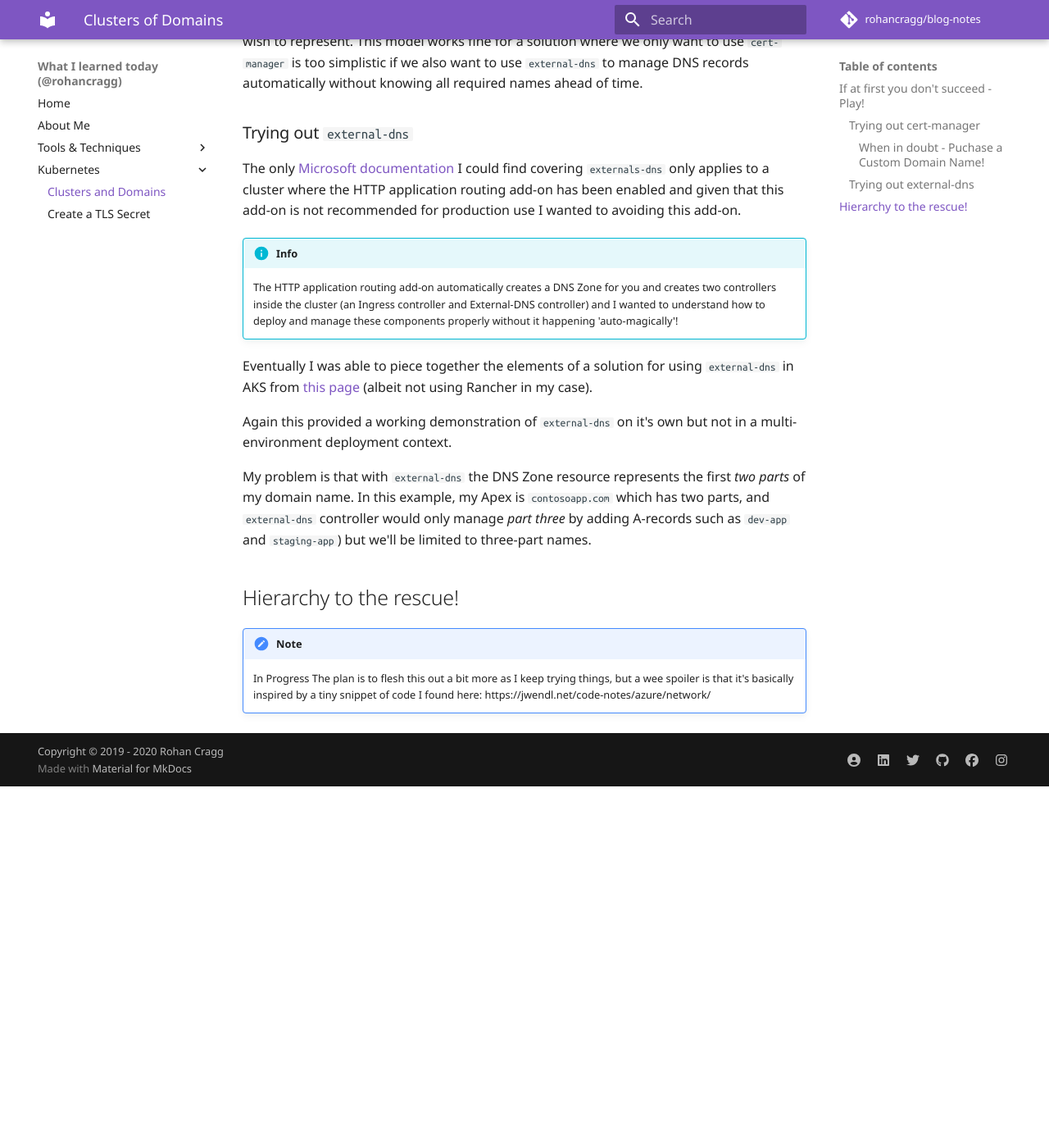
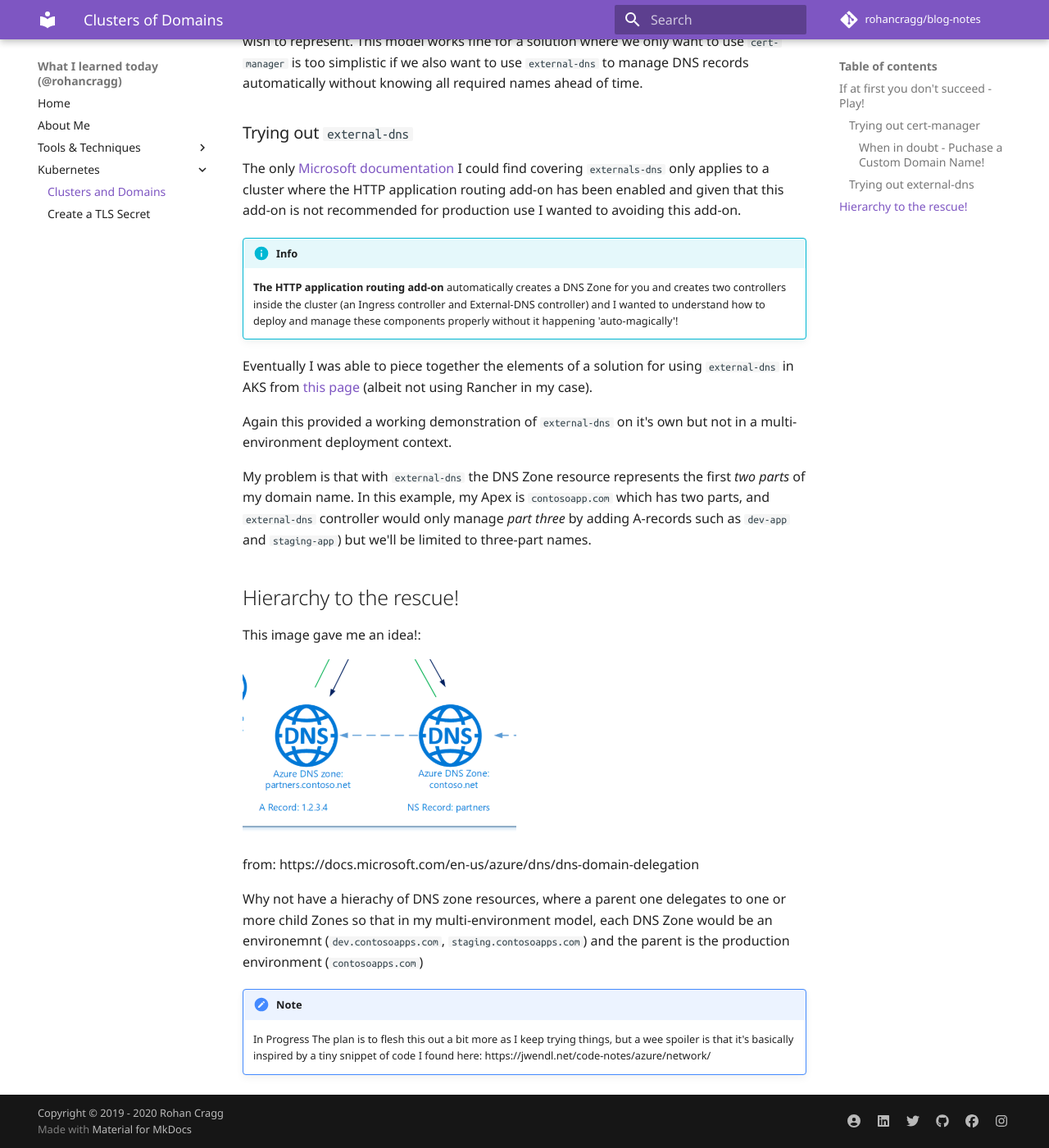
Before and after one commit to rohancragg/blog-notes, an MkDocs documentation site: the page built from docs/aks/domains.md, in a window 1280 px wide and 1400 px high, scrolled down 3293 px. Shown: the whole window at 82% size. Built offline with MkDocs 1.6.1 and Material for MkDocs 9.7.7, drawn with Linux system fonts in a browser that asks for light colours; comment, search, counter and statistics services are not loaded; old or Windows-style settings are respelled for this version of MkDocs; before the commit the page ends 4252 px from its top, so only the background shows below that; some of the changed text lies outside the part shown.

Commit message:
Added an image and described hierarchy of zones

```diff
--- a/docs/aks/domains.md
+++ b/docs/aks/domains.md
@@ -26,11 +26,11 @@
 I knew I wanted to build a solution that would combine `cert-manager` and `external-dns` controllers in each Kubernetes cluster so that applications could be deployed without the Application Developers needing to manage either DNS records nor handling certificates or key pairs in deployment pipelines, thus also avoiding any risk of inadvertantly exposing secrets and certificates in source code repositories. My problem was that none of the documentation I could find brought all of these pieces together in a multi-environment solution. I could get pieces working in isolation but how to bring them all together?
 
 !!! info
-    The `external-dns` project
+    **The `external-dns` project** \
     This can be installed into a cluster and it watches deployments for any that require DNS records to be created or updated and it manages records in an associated Azure DNS Zone resource.
 
 !!! info
-    The `cert-manager`project
+    **The `cert-manager`project** \
     This is a native Kubernetes certificate management controller which ca be used to issue certificates automatically. It ensures
 
 Initially I felt like I was going round in circles simply trying to get a 'multi-environment' design to occur to me by simply reading the documentation for AKS and for these other open-source components.
@@ -90,7 +90,7 @@
 The only [Microsoft documentation](https://docs.microsoft.com/en-us/azure/aks/http-application-routing) I could find covering `externals-dns` only applies to a cluster where the HTTP application routing add-on has been enabled and given that this add-on is not recommended for production use I wanted to avoiding this add-on.
 
 !!! info
-    The HTTP application routing add-on automatically creates a DNS Zone for you and creates two controllers inside the cluster (an Ingress controller and External-DNS controller) and I wanted to understand how to deploy and manage these components properly without it happening 'auto-magically'!
+    **The HTTP application routing add-on** automatically creates a DNS Zone for you and creates two controllers inside the cluster (an Ingress controller and External-DNS controller) and I wanted to understand how to deploy and manage these components properly without it happening 'auto-magically'!
 
 Eventually I was able to piece together the elements of a solution for using `external-dns` in AKS from [this page](https://github.com/JasonvanBrackel/kubernetes-external-dns-in-rancher) (albeit not using Rancher in my case).
 
@@ -100,6 +100,14 @@
 
 ## Hierarchy to the rescue!
 
+This image gave me an idea!:
+
+![Image](media/dns-zone-alias.png?raw=true)
+
+from: https://docs.microsoft.com/en-us/azure/dns/dns-domain-delegation
+
+Why not have a hierachy of DNS zone resources, where a parent one delegates to one or more child Zones so that in my multi-environment model, each DNS Zone would be an environemnt (`dev.contosoapps.com`, `staging.contosoapps.com`) and the parent is the production environment (`contosoapps.com`)
+
 !!! note
     In Progress
     The plan is to flesh this out a bit more as I keep trying things, but a wee spoiler is that it's basically inspired by a tiny snippet of code I found here: https://jwendl.net/code-notes/azure/network/
```
Also changed, not shown: docs/aks/media/dns-zone-alias.png (added).
